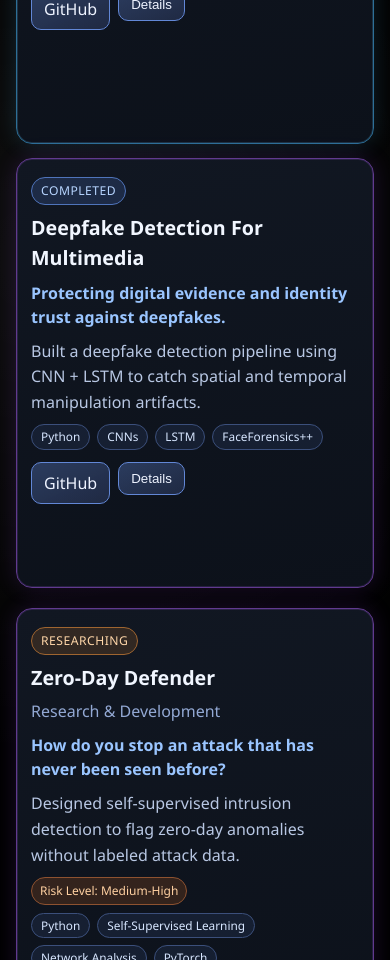
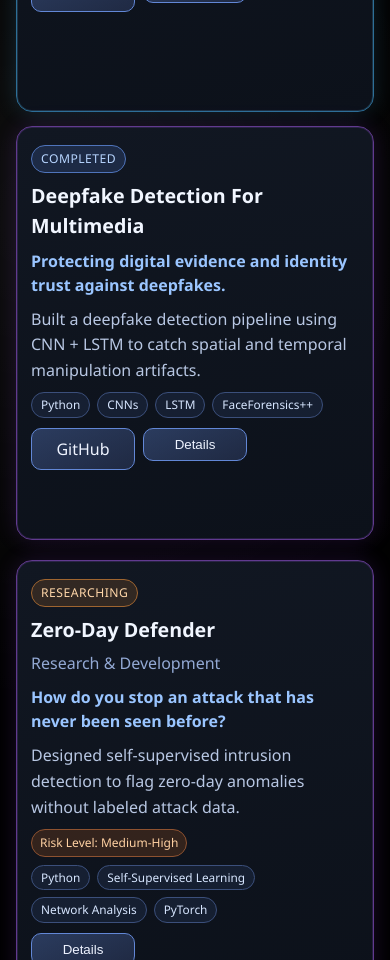
Before and after one commit to payal-315/Portfolio, a React (Vite) app in the folder my-portfolio/: page /projects in a window 390 px wide. Shown: the part 1040-2000 px from the top of the page. Built offline with nearby package versions, Linux system fonts and the light colour scheme.

Commit message:
Restore desktop cloud tail and tune project cards

```diff
--- a/my-portfolio/src/App.css
+++ b/my-portfolio/src/App.css
@@ -266,7 +266,22 @@
     0 0 0 1px rgba(199, 214, 244, 0.62),
     0 8px 14px rgba(0, 0, 0, 0.14);
   pointer-events: none;
-  display: none;
+}
+
+.speech-cloud::before {
+  width: 18px;
+  height: 18px;
+  left: -65px;
+  top: 225px;
+  animation: cloud-tail-small 3.4s ease-in-out infinite 2.6s;
+}
+
+.speech-cloud::after {
+  width: 28px;
+  height: 28px;
+  left: -35px;
+  top: 209px;
+  animation: cloud-tail-large 4s ease-in-out infinite 2.35s;
 }
 
 .speech-cloud-image {
@@ -634,27 +649,27 @@ main {
 
 .project-card {
   min-height: 340px;
-  min-height: calc(var(--project-card-height, 340px) + 8px);
+  min-height: calc(var(--project-card-height, 340px) + 4px);
   perspective: 1000px;
 }
 
 .research-card-extended {
   min-height: 380px;
-  min-height: calc(var(--project-card-height, 380px) + 8px);
+  min-height: calc(var(--project-card-height, 380px) + 4px);
 }
 
 .project-card-inner {
   position: relative;
   width: 100%;
   min-height: 340px;
-  min-height: calc(var(--project-card-height, 340px) + 8px);
+  min-height: calc(var(--project-card-height, 340px) + 4px);
   transform-style: preserve-3d;
   transition: transform 0.5s ease;
 }
 
 .research-card-extended .project-card-inner {
   min-height: 380px;
-  min-height: calc(var(--project-card-height, 380px) + 8px);
+  min-height: calc(var(--project-card-height, 380px) + 4px);
 }
 
 .project-card.is-flipped .project-card-inner {
@@ -780,6 +795,7 @@ main {
   display: inline-flex;
   width: fit-content;
   max-width: 100%;
+  min-width: 104px;
   flex: 0 0 auto;
   align-items: center;
   justify-content: center;
@@ -789,7 +805,7 @@ main {
   display: flex;
   flex-wrap: wrap;
   gap: 8px;
-  margin-top: 8px;
+  margin-top: 6px;
   align-items: flex-start;
 }
 
@@ -1898,12 +1914,12 @@ main {
 
   .project-card,
   .project-card-inner {
-    min-height: calc(var(--project-card-height, 404px) + 8px);
+    min-height: calc(var(--project-card-height, 404px) + 4px);
   }
 
   .research-card-extended,
   .research-card-extended .project-card-inner {
-    min-height: calc(var(--project-card-height, 442px) + 8px);
+    min-height: calc(var(--project-card-height, 442px) + 4px);
   }
 
   .project-card-inner {
@@ -1962,6 +1978,7 @@ main {
 
   .project-actions .details-btn {
     width: fit-content;
+    min-width: 92px;
     justify-content: center;
   }
 
```
